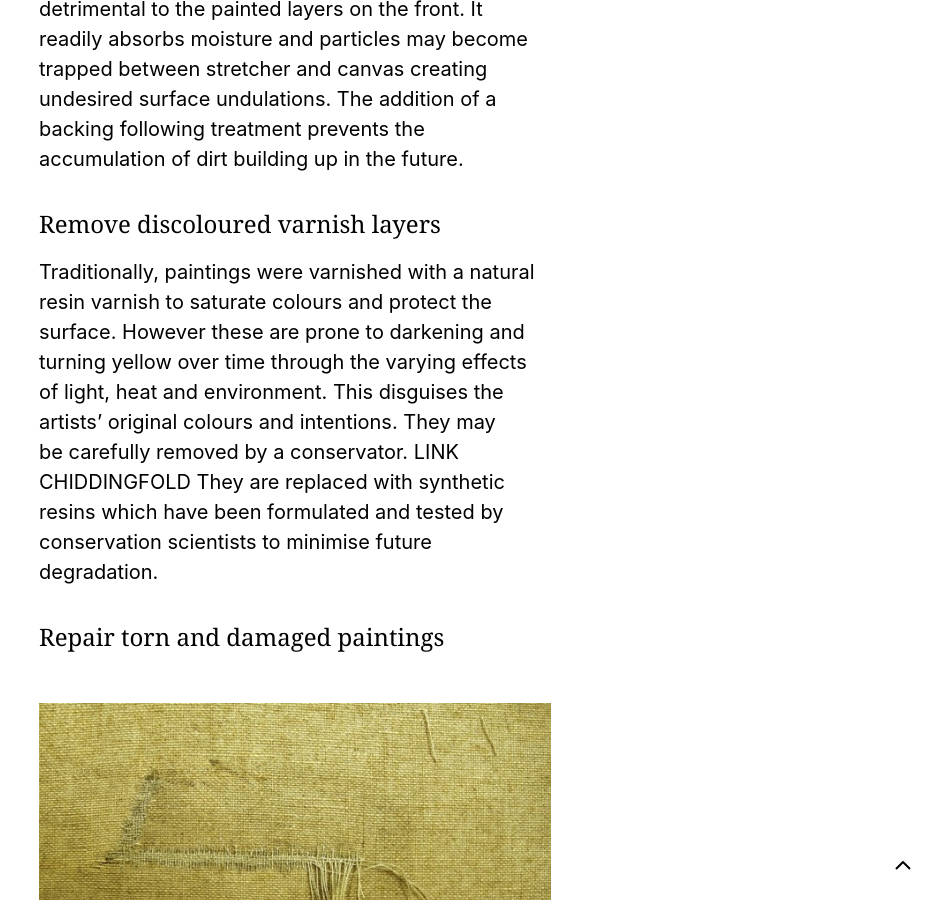
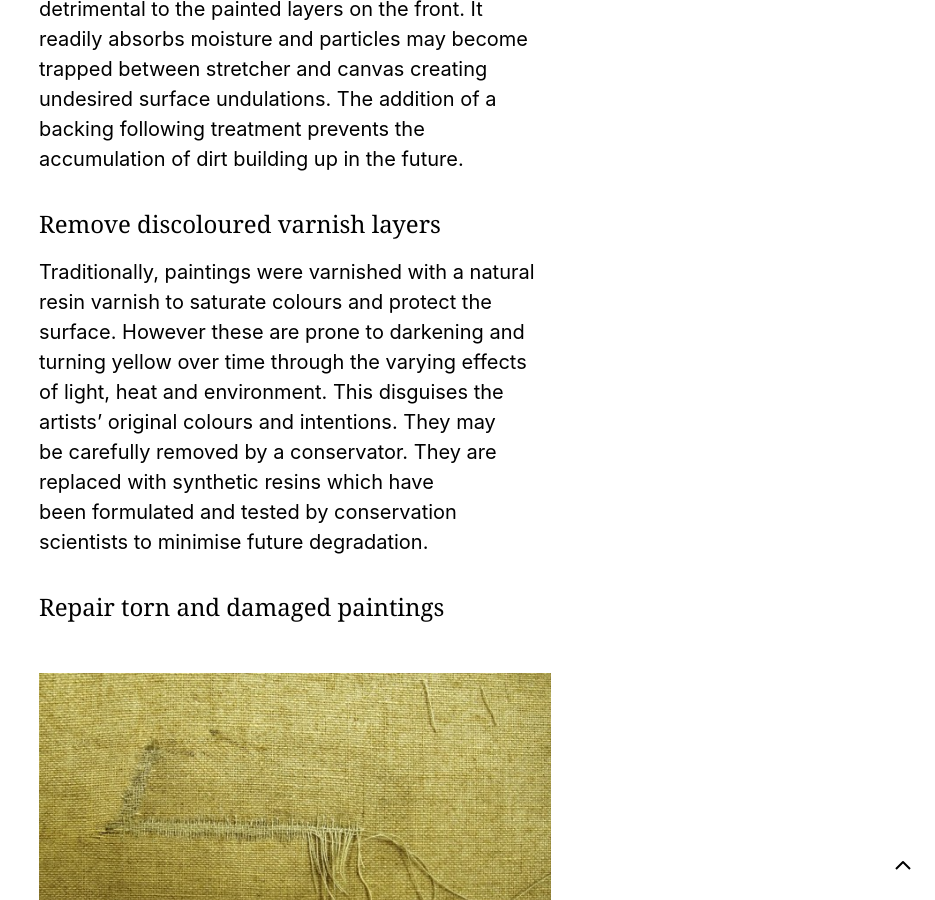
Before and after one commit to wearethoughtfox/brickhouse, a Jekyll site: the page built from _services/painting-conservation-and-restoration.md, in a window 1280 px wide and 900 px high, scrolled down 2246 px. Shown: the whole window, without its empty margins (345-1280 px from the left). Built offline with Jekyll 4.4.1, drawn with Linux system fonts in a browser that asks for light colours; a script that is not in the unit is left out; some of the changed text lies outside the part shown.

Commit message:
Update Services “painting-conservation-and-restoration”

```diff
--- a/_services/painting-conservation-and-restoration.md
+++ b/_services/painting-conservation-and-restoration.md
@@ -1,16 +1,16 @@
 ---
+excerpt: A broad variety of remedial, preventative and restorative conservation
+  treatments for paintings
+wordpress_id: 108
+layout: service
 author: april
+slug: painting-conservation-and-restoration
+date: 2012-05-06 20:06:50+00:00
 comments: false
-date: 2012-05-06 20:06:50+00:00
+title: Painting conservation and restoration
+link: http://www.brickhouseconservation.co.uk/painting-conservation-and-restoration/
 image: /images/a-cleaning-6-4.jpg
-layout: service
-link: http://www.brickhouseconservation.co.uk/painting-conservation-and-restoration/
-slug: painting-conservation-and-restoration
-title: Painting conservation and restoration
-wordpress_id: 108
-excerpt: "A broad variety of remedial, preventative and restorative conservation treatments for paintings"
 ---
-
 The studio offers a broad variety of remedial, preventative and restorative conservation treatments for paintings including:
 
 * Removal of accumulated surface dirt
@@ -36,6 +36,7 @@ Also:
 * Public talks and studio tours
 
 ## Removal of surface dirt
+
 ![dirt-under-stretcher]({{ site.baseurl }}/images/dirt-under-stretcherC1-300x400.jpg)
 
 Time and environment can cause layers of dirt to build up on the surface of a painting. Removal of dirt such as smoke, fingerprints and nicotine may assist with revealing the colours, fine detail or brushwork the artist originally intended to be seen.
@@ -43,7 +44,8 @@ Time and environment can cause layers of dirt to build up on the surface of a
 Dirt found on the reverse of paintings may be detrimental to the painted layers on the front. It readily absorbs moisture and particles may become trapped between stretcher and canvas creating undesired surface undulations. The addition of a backing following treatment prevents the accumulation of dirt building up in the future.
 
 ## Remove discoloured varnish layers
-Traditionally, paintings were varnished with a natural resin varnish to saturate colours and protect the surface. However these are prone to darkening and turning yellow over time through the varying effects of light, heat and environment. This disguises the artists’ original colours and intentions. They may be carefully removed by a conservator. LINK CHIDDINGFOLD They are replaced with synthetic resins which have been formulated and tested by conservation scientists to minimise future degradation.
+
+Traditionally, paintings were varnished with a natural resin varnish to saturate colours and protect the surface. However these are prone to darkening and turning yellow over time through the varying effects of light, heat and environment. This disguises the artists’ original colours and intentions. They may be carefully removed by a conservator.  They are replaced with synthetic resins which have been formulated and tested by conservation scientists to minimise future degradation.
 
 ## Repair torn and damaged paintings
 
```
Also changed, not shown: other parts of _services/painting-conservation-and-restoration.md (+7 -3 lines).
